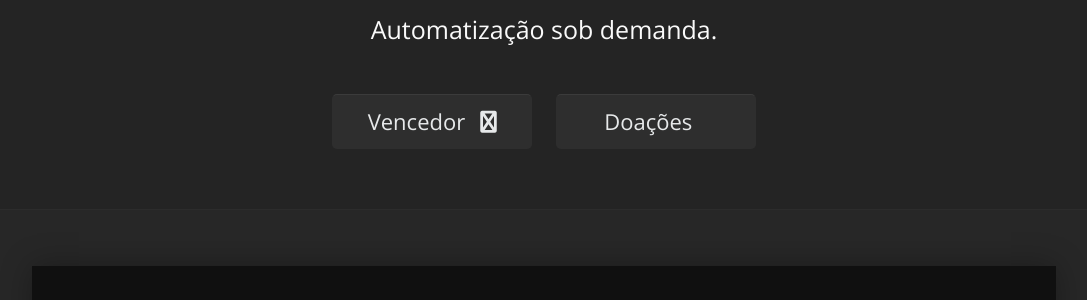
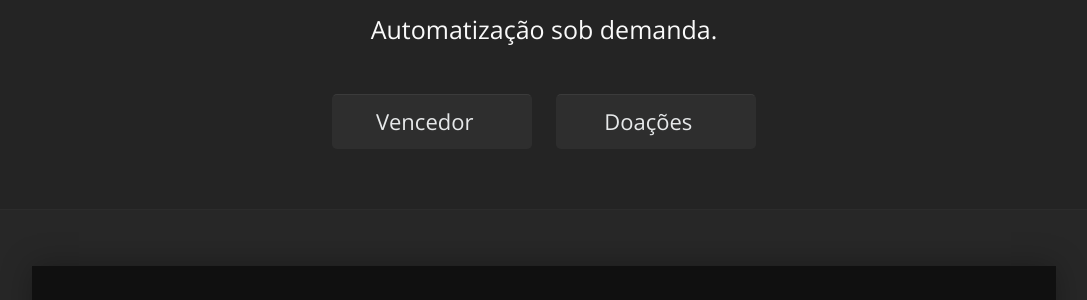
Before and after one commit to suportemasterbot/suportemasterbot.github.io, a Jekyll site: the page built from index.html, in a window 1280 px wide. Shown: the part 272-572 px from the top of the page, without its empty margins (96-1183 px from the left). Built offline with Jekyll 4.4.1, drawn with Linux system fonts in a browser that asks for light colours.

Commit message:
Add files via upload

```diff
--- a/index.html
+++ b/index.html
@@ -8,7 +8,7 @@
         <p>Automatização sob demanda.</p>
         <div>
             <button class="btn sharex-download" type="button" data-toggle="collapse" data-target="#download-panel">
-                Vencedor<i class="fa-solid fa-pix"></i>
+                Vencedor<i class="fa-solid fa-badge-check"></i>
             </button>
             </a>
             <a class="btn" role="button" href="/donate">
```
